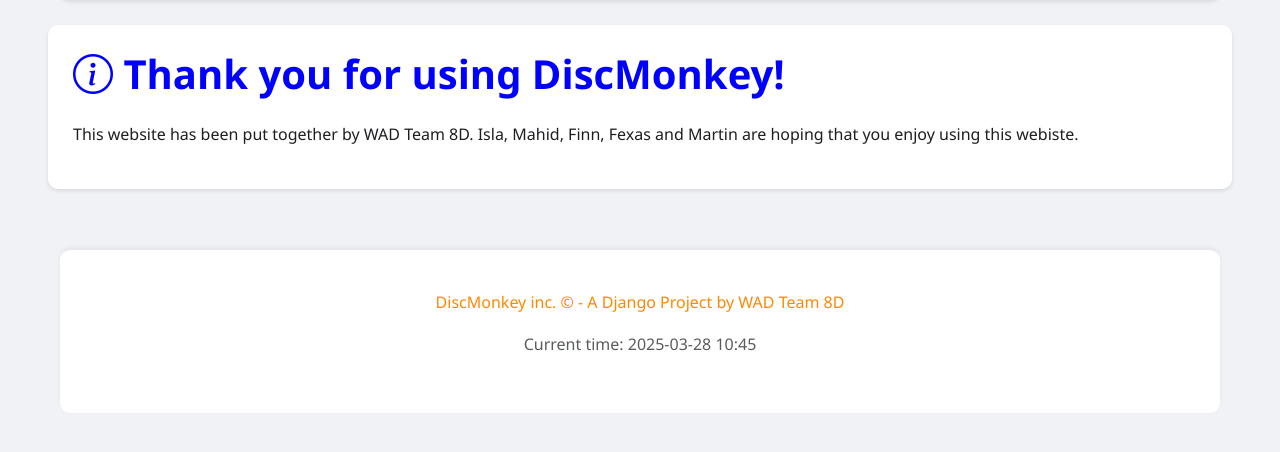
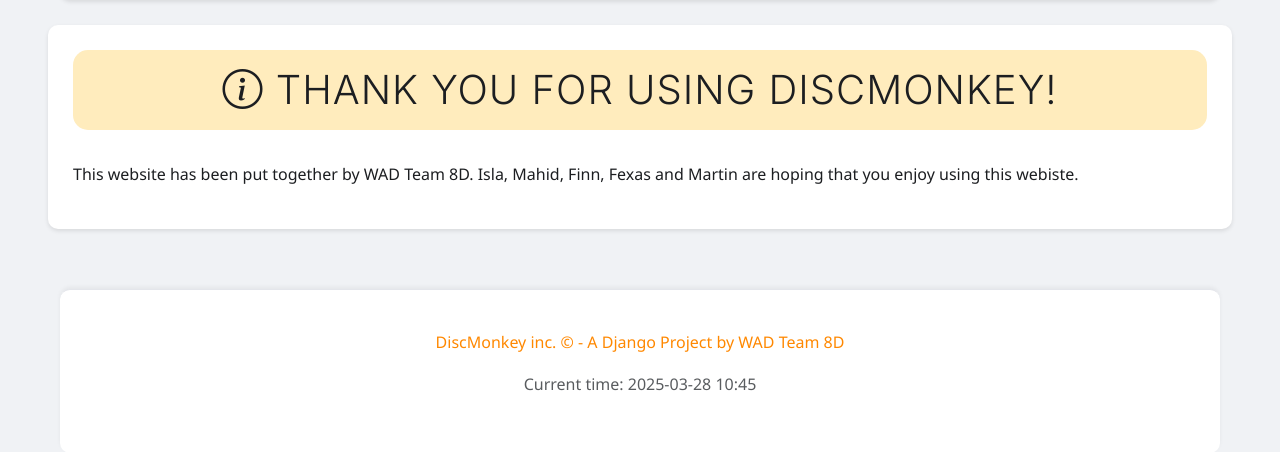
Before and after one commit to mahid-khan/DiscMonkey, a Django app: page /about/ in a window 1280 px wide. Shown: the part 104-556 px from the top of the page. Run offline with Django 3.2, Linux system fonts and the light colour scheme; some libraries are stand-ins or nearby versions.

Commit message:
Changed about page, other buttons design changed

```diff
--- a/static/style.css
+++ b/static/style.css
@@ -1473,3 +1473,64 @@ tr:hover {
     margin-bottom: 1.5rem;
 }
 /* -------------------- ---end of section--------- ------------ ------------------------------ */
+
+
+
+
+/*-------- ------------ ------ about page stuff ------------- --------------------------- */
+
+.add-review-btn {
+    display: inline-flex;
+    align-items: center;
+    gap: 0.5rem;
+    padding: 0.75rem 1.5rem;
+    background: linear-gradient(135deg, #0396FF 0%, #0D47A1 100%);
+    color: white;
+    border-radius: 8px;
+    text-decoration: none;
+    font-weight: 600;
+    transition: all 0.3s ease;
+}
+
+.add-review-btn:hover {
+    transform: translateY(-2px);
+    box-shadow: 0 4px 8px rgba(0, 0, 0, 0.2);
+    color: white;
+}
+
+
+
+
+.about-thankyou-message {
+    max-width: 600px;
+    margin: 0 auto;
+    border-radius: 15; /* no rounded edges */
+    color: rgb(0, 0, 0);
+}
+
+.about-thankyou-section {
+    width: 100%;
+    background: #ffecbd;
+    padding: 0.5rem 0;
+    margin-bottom: 2rem;
+    text-align: center;
+    border-radius: 15px;
+    font-family: "Inter", sans-serif !important;
+    text-transform: uppercase !important;
+    letter-spacing: 1px;
+    font-weight: 300 !important; /* Apply the extralight weight */
+    font-size: 2.5rem;
+}
+
+/* Centered translucent overlay for welcome message */
+.about-thankyou-section .about-thankyou-message {
+    background: rgba(255, 182, 193, 0.6); /* light pink, semi-transparent */
+    padding: 0px 0px;
+    max-width: 1200px;
+    margin: 0 auto;
+    text-align: center;
+    border: none;
+    border-radius: 15; /* no rounded edges */
+}
+
+/* -------------------- ---end of section--------- ------------ ------------------------------ */
--- a/templates/rango/about.html
+++ b/templates/rango/about.html
@@ -6,7 +6,7 @@
 {% endblock %}
 
 {% block body_block %}
-    <h1 class="mb-4"><i class="bi bi-info-circle"></i> Thank you for using DiscMonkey!</h1>
+    <p class="about-thankyou-section"><i class="bi bi-info-circle"></i> Thank you for using DiscMonkey!</p>
     <div>
         <p>This website has been put together by WAD Team 8D. Isla, Mahid, Finn, Fexas and Martin are hoping that you enjoy using this webiste.</p>
     </div>
--- a/templates/rango/add_review.html
+++ b/templates/rango/add_review.html
@@ -24,7 +24,9 @@
             </form>
         </div>
         <br/>
-        <a href="{% url 'rango:album' album.slug %}" class="action-btn">Back to Album</a>
+        <a href="{% url 'rango:album' album.slug %}" class="btn btn-outline-secondary">
+            Back to Album
+        </a>
     </div>
 
 {% endblock %}
--- a/templates/rango/album.html
+++ b/templates/rango/album.html
@@ -76,7 +76,7 @@
             {% endif %}
         </div>
 
-        <a href="{% url 'rango:add_review' album.id %}" class="action-btn">Write a Review</a><br />
+        <a href="{% url 'rango:add_review' album.id %}" class="btn btn-viewalbum mr-2" style="flex: 1;">Write a Review</a><br />
 
     {% else %}
 
```
